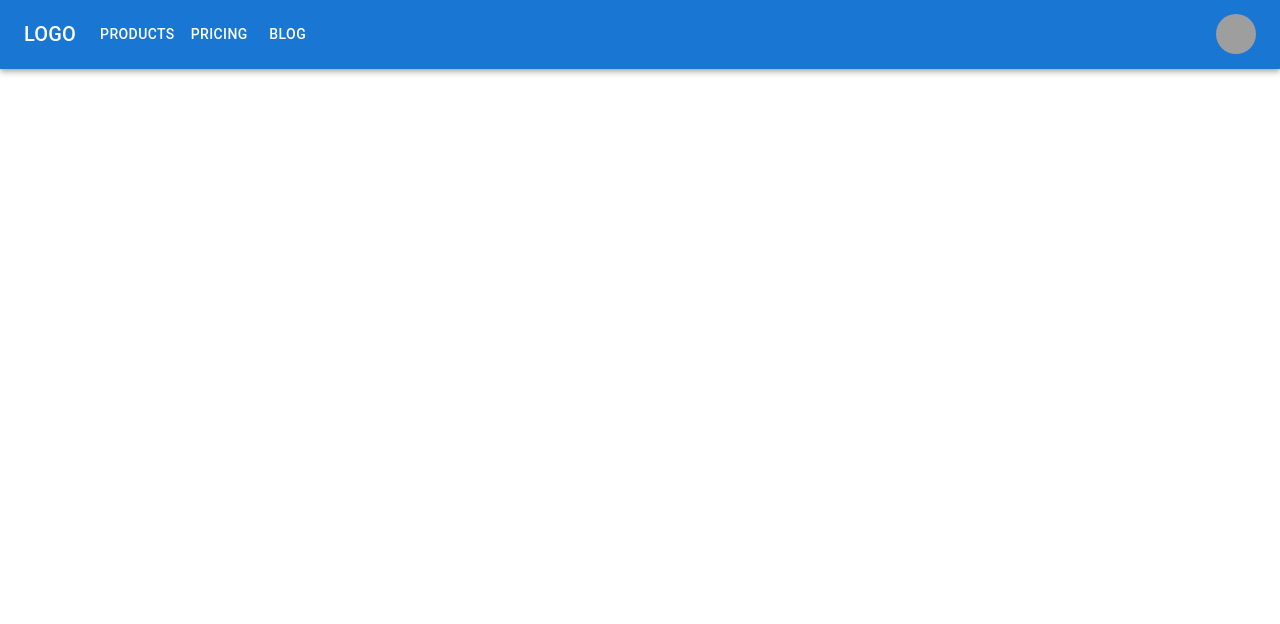
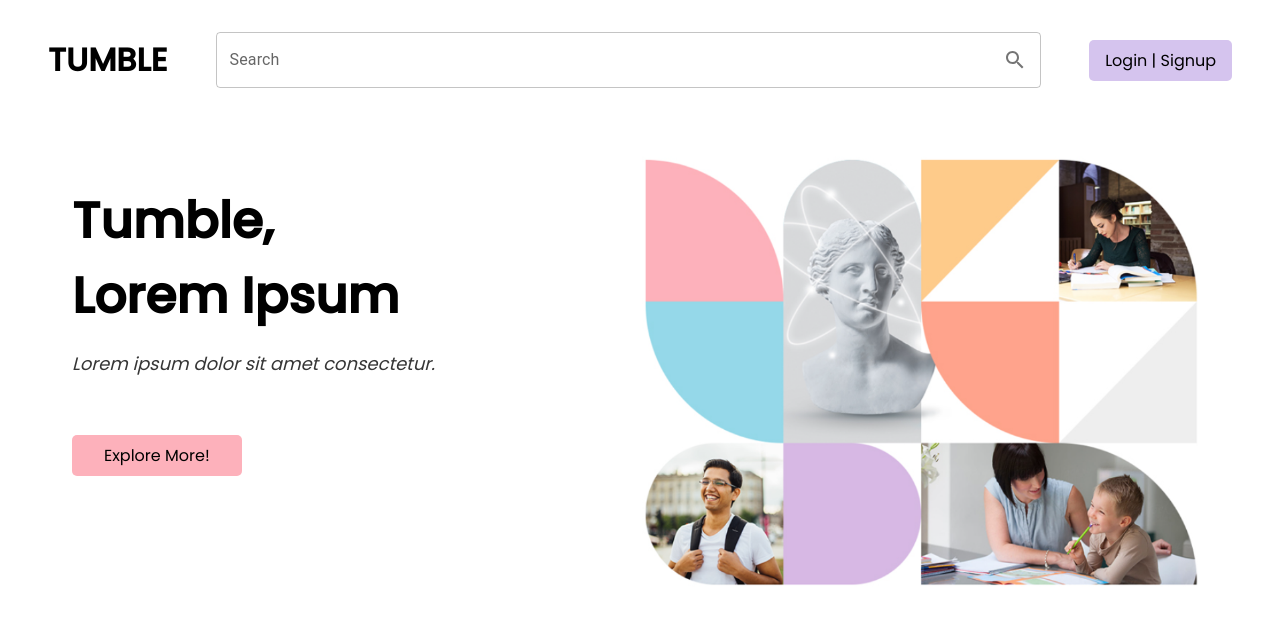
Before and after one commit to kkothari2001/SIH-PreHack-Narcodes, a React (Create React App) app in the folder client/: page / in a window 1280 px wide. Shown: the top 624 px of the page. Built offline with nearby package versions, Linux system fonts and the light colour scheme; grey boxes are pictures that could not be loaded.

Commit message:
landing page commit 1

```diff
--- a/client/src/App.css
+++ b/client/src/App.css
@@ -1,5 +1,8 @@
+@import url("https://fonts.googleapis.com/css2?family=Poppins:wght@300;400;500&display=swap");
+
 * {
   margin: 0;
   padding: 0;
   box-sizing: border-box;
+  font-family: "Poppins", sans-serif;
 }
--- a/client/src/App.js
+++ b/client/src/App.js
@@ -1,10 +1,12 @@
 import './App.css';
+import Landing from './Components/Landing';
 import Navbar from './Components/Navbar';
 
 function App() {
   return (
     <div className="App">
       <Navbar />
+      <Landing />
     </div>
   );
 }
--- /dev/null
+++ b/client/src/Components/Landing.js
@@ -0,0 +1,39 @@
+import { Grid } from "@mui/material";
+import React from "react";
+import "../css/Landing.css";
+import img1 from "../assets/LandingPage1.PNG";
+
+const Landing = () => {
+  return (
+    <div className="landing-wrapper">
+      <div style={{ maxWidth: "1200px", margin: "auto", padding: "2rem" }}>
+        <Grid container>
+          <Grid item xs={12} sm={12} md={6}>
+            <div style={{height: "80%", display: "flex", flexDirection: "column", justifyContent: "space-between"}}>
+              <div>
+                <h1 className="title">
+                  Tumble, <br /> Lorem Ipsum
+                </h1>
+                <i>
+                  <p className="subtitle">
+                    Lorem ipsum dolor sit amet consectetur.
+                  </p>
+                </i>
+              </div>
+              <div className="CTA">Explore More!</div>
+            </div>
+          </Grid>
+          <Grid item xs={12} sm={12} md={6}>
+            <img
+              style={{ width: "100%", height: "100%" }}
+              src={img1}
+              alt=""
+            ></img>
+          </Grid>
+        </Grid>
+      </div>
+    </div>
+  );
+};
+
+export default Landing;
--- a/client/src/Components/Navbar.js
+++ b/client/src/Components/Navbar.js
@@ -1,140 +1,34 @@
-import * as React from 'react';
-import AppBar from '@mui/material/AppBar';
-import Box from '@mui/material/Box';
-import Toolbar from '@mui/material/Toolbar';
-import IconButton from '@mui/material/IconButton';
-import Typography from '@mui/material/Typography';
-import Menu from '@mui/material/Menu';
-import MenuIcon from '@mui/icons-material/Menu';
-import Container from '@mui/material/Container';
-import Avatar from '@mui/material/Avatar';
-import Button from '@mui/material/Button';
-import Tooltip from '@mui/material/Tooltip';
-import MenuItem from '@mui/material/MenuItem';
-
-const pages = ['Products', 'Pricing', 'Blog'];
-const settings = ['Profile', 'Account', 'Dashboard', 'Logout'];
+import React from "react";
+import OutlinedInput from "@mui/material/OutlinedInput";
+import InputLabel from "@mui/material/InputLabel";
+import InputAdornment from "@mui/material/InputAdornment";
+import { FormControl } from "@mui/material";
+import SearchIcon from '@mui/icons-material/Search';
+import "../css/Navbar.css";
 
 const Navbar = () => {
-  const [anchorElNav, setAnchorElNav] = React.useState(null);
-  const [anchorElUser, setAnchorElUser] = React.useState(null);
-
-  const handleOpenNavMenu = (event) => {
-    setAnchorElNav(event.currentTarget);
-  };
-  const handleOpenUserMenu = (event) => {
-    setAnchorElUser(event.currentTarget);
-  };
-
-  const handleCloseNavMenu = () => {
-    setAnchorElNav(null);
-  };
-
-  const handleCloseUserMenu = () => {
-    setAnchorElUser(null);
-  };
-
   return (
-    <AppBar position="static">
-      <Container maxWidth="xl">
-        <Toolbar disableGutters>
-          <Typography
-            variant="h6"
-            noWrap
-            component="div"
-            sx={{ mr: 2, display: { xs: 'none', md: 'flex' } }}
-          >
-            LOGO
-          </Typography>
-
-          <Box sx={{ flexGrow: 1, display: { xs: 'flex', md: 'none' } }}>
-            <IconButton
-              size="large"
-              aria-label="account of current user"
-              aria-controls="menu-appbar"
-              aria-haspopup="true"
-              onClick={handleOpenNavMenu}
-              color="inherit"
-            >
-              <MenuIcon />
-            </IconButton>
-            <Menu
-              id="menu-appbar"
-              anchorEl={anchorElNav}
-              anchorOrigin={{
-                vertical: 'bottom',
-                horizontal: 'left',
-              }}
-              keepMounted
-              transformOrigin={{
-                vertical: 'top',
-                horizontal: 'left',
-              }}
-              open={Boolean(anchorElNav)}
-              onClose={handleCloseNavMenu}
-              sx={{
-                display: { xs: 'block', md: 'none' },
-              }}
-            >
-              {pages.map((page) => (
-                <MenuItem key={page} onClick={handleCloseNavMenu}>
-                  <Typography textAlign="center">{page}</Typography>
-                </MenuItem>
-              ))}
-            </Menu>
-          </Box>
-          <Typography
-            variant="h6"
-            noWrap
-            component="div"
-            sx={{ flexGrow: 1, display: { xs: 'flex', md: 'none' } }}
-          >
-            LOGO
-          </Typography>
-          <Box sx={{ flexGrow: 1, display: { xs: 'none', md: 'flex' } }}>
-            {pages.map((page) => (
-              <Button
-                key={page}
-                onClick={handleCloseNavMenu}
-                sx={{ my: 2, color: 'white', display: 'block' }}
-              >
-                {page}
-              </Button>
-            ))}
-          </Box>
-
-          <Box sx={{ flexGrow: 0 }}>
-            <Tooltip title="Open settings">
-              <IconButton onClick={handleOpenUserMenu} sx={{ p: 0 }}>
-                <Avatar alt="Remy Sharp" src="/static/images/avatar/2.jpg" />
-              </IconButton>
-            </Tooltip>
-            <Menu
-              sx={{ mt: '45px' }}
-              id="menu-appbar"
-              anchorEl={anchorElUser}
-              anchorOrigin={{
-                vertical: 'top',
-                horizontal: 'right',
-              }}
-              keepMounted
-              transformOrigin={{
-                vertical: 'top',
-                horizontal: 'right',
-              }}
-              open={Boolean(anchorElUser)}
-              onClose={handleCloseUserMenu}
-            >
-              {settings.map((setting) => (
-                <MenuItem key={setting} onClick={handleCloseUserMenu}>
-                  <Typography textAlign="center">{setting}</Typography>
-                </MenuItem>
-              ))}
-            </Menu>
-          </Box>
-        </Toolbar>
-      </Container>
-    </AppBar>
+    <div className="nav-wrapper">
+      <div className="logo">
+        <h1>TUMBLE</h1>
+      </div>
+      <div className="search">
+        <FormControl  variant="outlined" fullWidth>
+          <InputLabel htmlFor="outlined-adornment-password">Search</InputLabel>
+          <OutlinedInput
+            type="text"
+            endAdornment={
+              <InputAdornment position="end">
+                  <SearchIcon />
+              </InputAdornment>
+            }
+            label="Password"
+          />
+        </FormControl>
+      </div>
+      <div className="login-button">Login | Signup</div>
+    </div>
   );
 };
+
 export default Navbar;
--- /dev/null
+++ b/client/src/css/Landing.css
@@ -0,0 +1,18 @@
+.title {
+  margin: 2rem 0 1rem 0;
+  font-size: 50px;
+}
+
+.subtitle {
+  color: rgb(54, 54, 54);
+  font-size: large;
+}
+
+.CTA {
+    background-color: #FDB1BB;
+    padding: 0.5rem 2rem;
+    cursor: pointer;
+    border-radius: 5px;
+    width: fit-content;
+    margin: 2rem 0;
+}
--- /dev/null
+++ b/client/src/css/Navbar.css
@@ -0,0 +1,20 @@
+.nav-wrapper {
+  display: flex;
+  justify-content: space-between;
+  align-items: center;
+  padding: 2rem 3rem;
+}
+
+.login-button {
+  padding: 0.5rem 1rem;
+  background-color: rgb(213, 196, 238);
+  text-align: center;
+  word-wrap: break-word;
+  white-space: nowrap;
+  border-radius: 5px;
+}
+
+.search {
+    margin:0 3rem;
+    width: 100%;
+}
```
